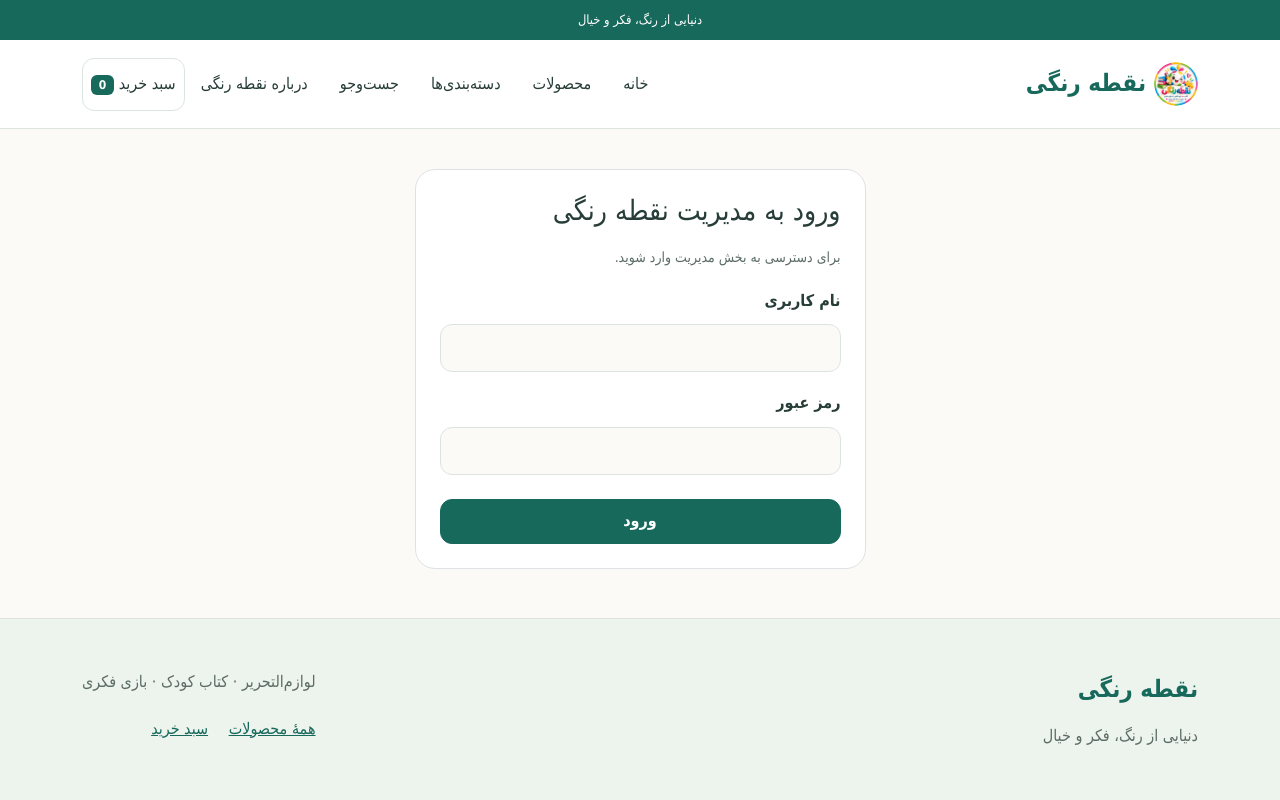
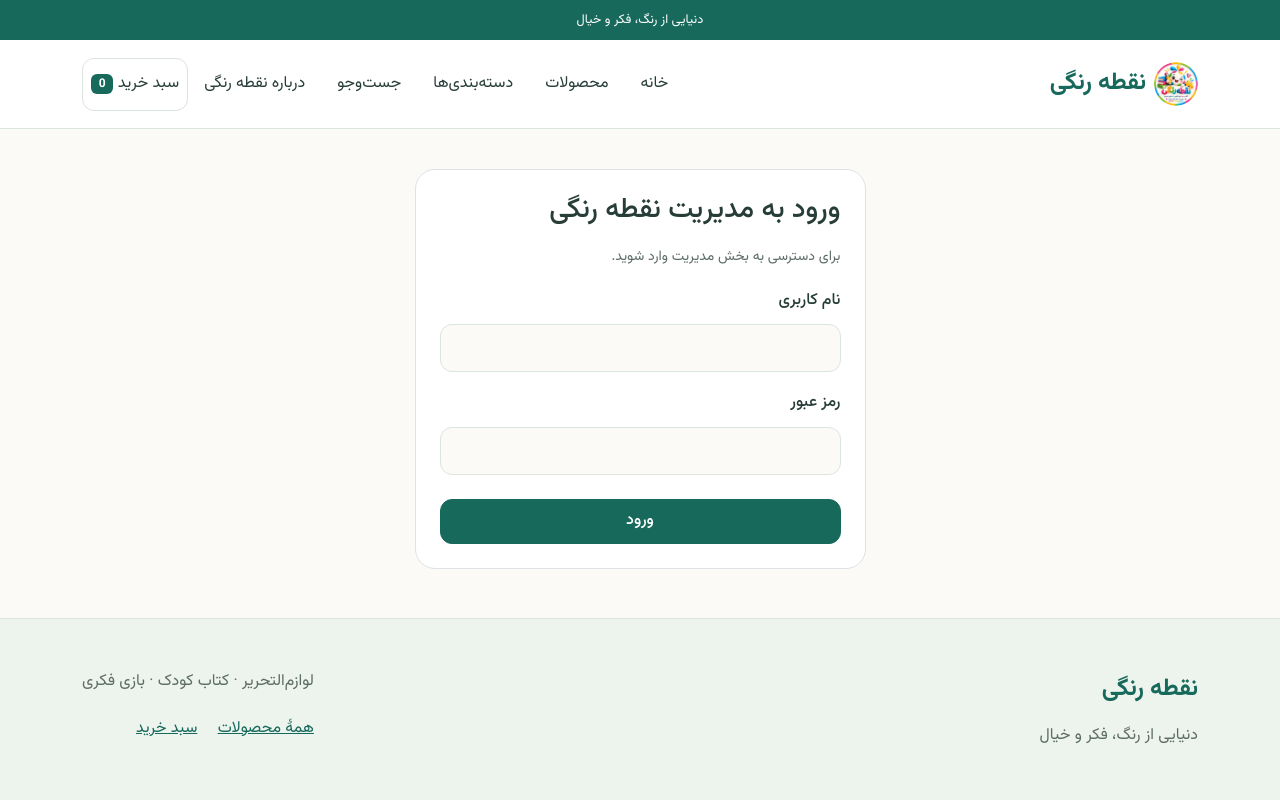
Before and after one commit to always118/noghterangi, a Spring Boot app: page /admin/login in a window 1280 px wide. Run offline with Spring Boot 4, Linux system fonts and the light colour scheme; some of the project's set-up classes (security, data sources, template engines, error pages and the like) are left out, and stand-ins take their place.

Commit message:
add vazirman font wo website

```diff
--- a/src/main/resources/static/css/main.css
+++ b/src/main/resources/static/css/main.css
@@ -1,3 +1,26 @@
+/* Vazirmatn v33.003 — https://github.com/rastikerdar/vazirmatn/releases/tag/v33.003 */
+@font-face {
+    font-family: "Vazirmatn";
+    src: url("/fonts/vazirmatn/Vazirmatn-Regular.woff2") format("woff2");
+    font-style: normal;
+    font-weight: 400;
+    font-display: swap;
+}
+@font-face {
+    font-family: "Vazirmatn";
+    src: url("/fonts/vazirmatn/Vazirmatn-Medium.woff2") format("woff2");
+    font-style: normal;
+    font-weight: 500;
+    font-display: swap;
+}
+@font-face {
+    font-family: "Vazirmatn";
+    src: url("/fonts/vazirmatn/Vazirmatn-Bold.woff2") format("woff2");
+    font-style: normal;
+    font-weight: 700;
+    font-display: swap;
+}
+
 :root {
     --nr-primary: #17695c;
     --nr-primary-dark: #105044;
@@ -10,7 +33,8 @@
     --nr-radius: 1.25rem;
     --nr-shadow: 0 8px 24px rgb(39 61 56 / 6%);
     --nr-space: 1.5rem;
-    --bs-body-font-family: Tahoma, "Segoe UI", Arial, sans-serif;
+    --bs-font-sans-serif: "Vazirmatn", Tahoma, Arial, sans-serif;
+    --bs-body-font-family: var(--bs-font-sans-serif);
     --bs-body-color: var(--nr-text);
     --bs-body-bg: var(--nr-background);
     --bs-secondary-color: var(--nr-muted);
@@ -29,16 +53,16 @@ a:focus-visible, button:focus-visible, input:focus-visible, select:focus-visible
 .skip-link:focus { top: 1rem; }
 .announcement { background: var(--nr-primary); color: white; font-size: .8rem; }
 .site-header { background: var(--nr-surface); border-bottom: 1px solid var(--nr-border); }
-.brand { color: var(--nr-primary); font-weight: 800; font-size: 1.5rem; }
+.brand { color: var(--nr-primary); font-weight: 700; font-size: 1.5rem; }
 .nav-link { color: var(--nr-text); padding-block: .65rem; }
 .nav-link:hover { color: var(--nr-primary); text-decoration: underline; text-underline-offset: .3rem; }
 .navbar-toggler { min-width: 44px; min-height: 44px; }
 .hero { padding: 1.5rem; background: #edf3ed; border-radius: var(--nr-radius); }
-.eyebrow { color: var(--nr-primary); font-size: .85rem; font-weight: 700; margin-bottom: .5rem; }
+.eyebrow { color: var(--nr-primary); font-size: .85rem; font-weight: 500; margin-bottom: .5rem; }
 .hero h1 { font-size: clamp(2rem, 4.5vw, 3.4rem); letter-spacing: -.04em; }
 .hero h1 span { color: var(--nr-primary); }
 .hero-description { max-width: 34rem; color: var(--nr-muted); }
-.btn { min-height: 44px; padding: .6rem 1.1rem; border-radius: .75rem; font-weight: 700; }
+.btn { min-height: 44px; padding: .6rem 1.1rem; border-radius: .75rem; font-weight: 500; }
 .btn-primary { --bs-btn-bg: var(--nr-primary); --bs-btn-border-color: var(--nr-primary); --bs-btn-hover-bg: var(--nr-primary-dark); --bs-btn-hover-border-color: var(--nr-primary-dark); --bs-btn-active-bg: var(--nr-primary-dark); --bs-btn-active-border-color: var(--nr-primary-dark); --bs-btn-disabled-bg: var(--nr-primary); --bs-btn-disabled-border-color: var(--nr-primary); }
 .home-search { background: var(--nr-surface); border: 1px solid var(--nr-border); padding: var(--nr-space); border-radius: var(--nr-radius); }
 .form-control, .form-select { min-width: 0; min-height: 48px; border-radius: .75rem; border-color: var(--nr-border); }
@@ -106,7 +130,7 @@ a:focus-visible, button:focus-visible, input:focus-visible, select:focus-visible
 
 /* Shared public controls and reading order. No changes to business state. */
 [hidden] { display: none !important; }
-.storefront .form-label { font-weight: 700; }
+.storefront .form-label { font-weight: 500; }
 .storefront .form-control, .storefront .form-select { font-size: 1rem; }
 .storefront .form-check-label { padding-block: .6rem; cursor: pointer; }
 .storefront .form-check-input { margin-top: 1rem; }
@@ -121,7 +145,7 @@ a:focus-visible, button:focus-visible, input:focus-visible, select:focus-visible
 .catalog-name a { color: var(--nr-text); text-decoration: none; display: block; min-height: 44px; }
 .catalog-name a:hover { color: var(--nr-primary); text-decoration: underline; }
 .catalog-name:focus-within { overflow: visible; display: block; }
-.catalog-card .catalog-price { color: var(--nr-text); font-size: 1rem; font-weight: 700; }
+.catalog-card .catalog-price { color: var(--nr-text); font-size: 1rem; font-weight: 500; }
 .availability { padding: .15rem .6rem; border-radius: 2rem; background: #edf3ef; }
 .image-placeholder { background: #f3f5f2; border-radius: .5rem; font-size: .875rem; min-height: 3rem; }
 .cart-image img { width: 100%; height: 120px; object-fit: contain; background: white; }
```
Also changed, not shown: PHASE_STATUS.md (+1 -1 lines), PROJECT_STATUS.md (+4 -2 lines), src/main/resources/static/fonts/vazirmatn/Vazirmatn-Bold.woff2 (added), src/main/resources/static/fonts/vazirmatn/Vazirmatn-Medium.woff2 (added), src/main/resources/static/fonts/vazirmatn/Vazirmatn-Regular.woff2 (added), 1 other file.
